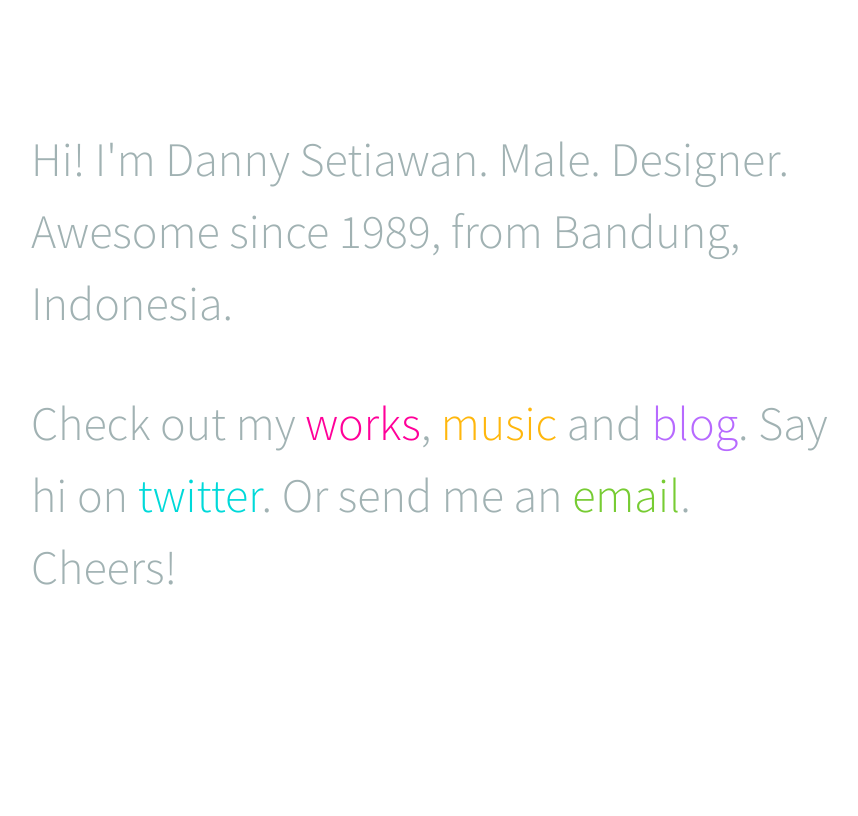
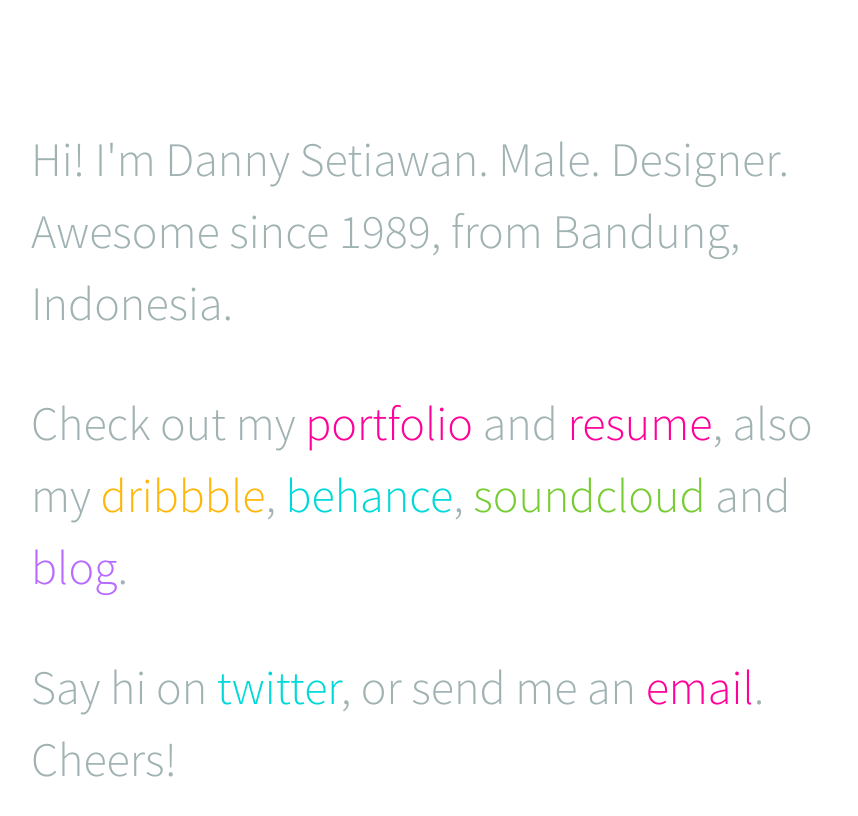
Before and after one commit to dannyitself/dannyitself.github.com, a plain HTML site: page index.html in a window 1280 px wide. Shown: the whole page, without its empty margins (209-1067 px from the left). Drawn offline with Linux system fonts and the light colour scheme.

Commit message:
Edit HTML, add portfolio and resume

```diff
--- a/index.html
+++ b/index.html
@@ -28,7 +28,8 @@
 <body>
 <article class="animated fadeIn">
 <p>Hi! I'm Danny Setiawan. Male. Designer. Awesome since 1989, from Bandung, Indonesia.</p>
-<p>Check out my <a href="http://dribbble.com/inidanny" target="_blank" class="pink">works</a>, <a href="http://soundcloud.com/dannysetiawan" target="_blank" class="orange">music</a> and <a href="http://blog.dannysetiawan.com" target="_blank" class="purple">blog</a>. Say hi on <a href="http://twitter.com/inidanny" target="_blank" class="blue">twitter</a>. Or send me an <a href="mailto:dannyitself@gmail.com" class="green">email</a>. Cheers!</p>
+<p>Check out my <a href="http://dannysetiawan.com/portfolio" target="_blank" class="pink">portfolio</a> and <a href="http://dannysetiawan.com/resume" target="_blank" class="pink">resume</a>, also my <a href="http://dribbble.com/inidanny" target="_blank" class="orange">dribbble</a>, <a href="http://behance.com/dannysetiawan" target="_blank" class="blue">behance</a>, <a href="http://soundcloud.com/dannysetiawan" target="_blank" class="green">soundcloud</a> and <a href="http://blog.dannysetiawan.com" target="_blank" class="purple">blog</a>.</p>
+<p>Say hi on <a href="http://twitter.com/inidanny" target="_blank" class="blue">twitter</a>, or send me an <a href="mailto:dannyitself@gmail.com" class="pink">email</a>. Cheers!</p>
 </article>
 
 </body></html>
```
Also changed, not shown: 1 other file.
